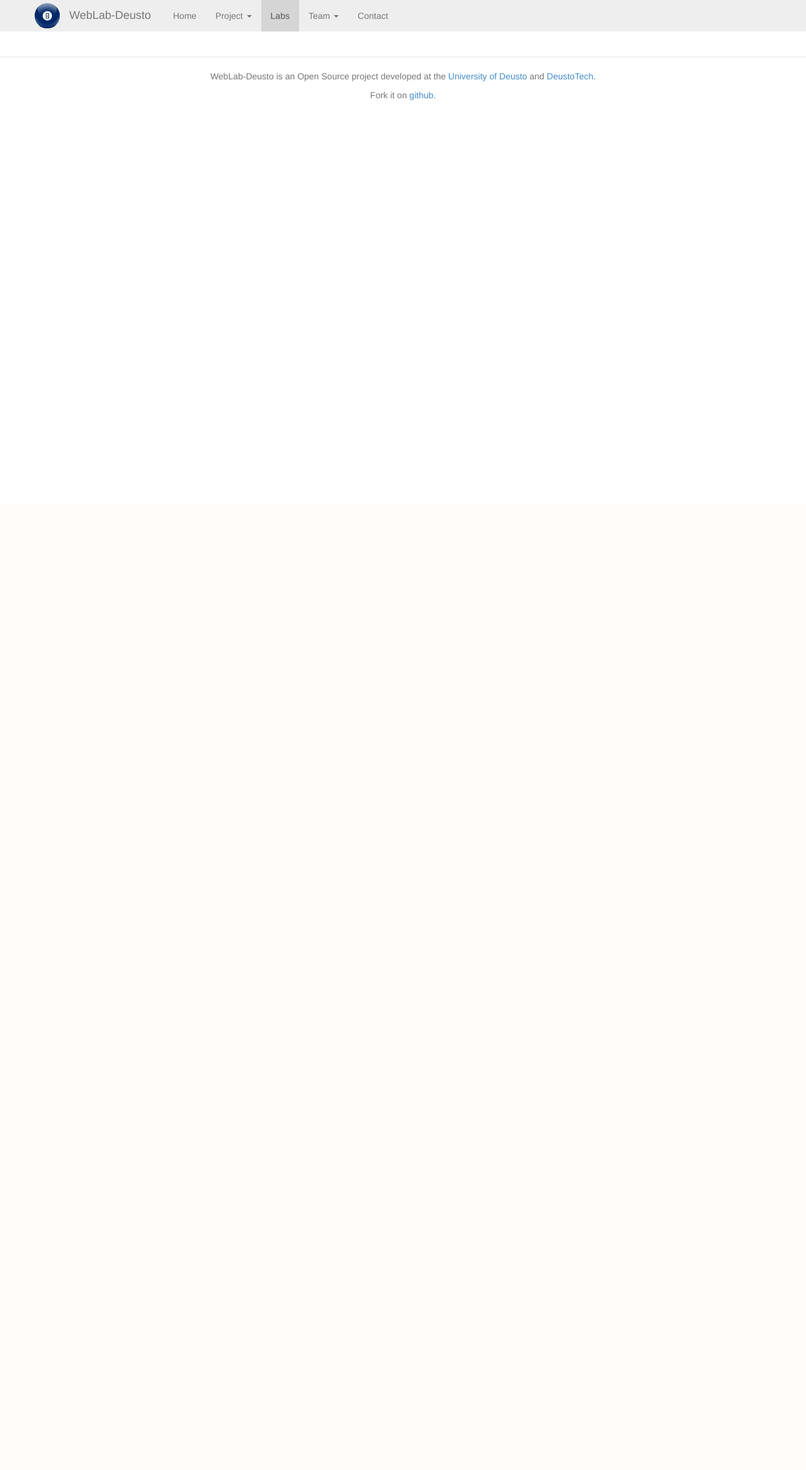
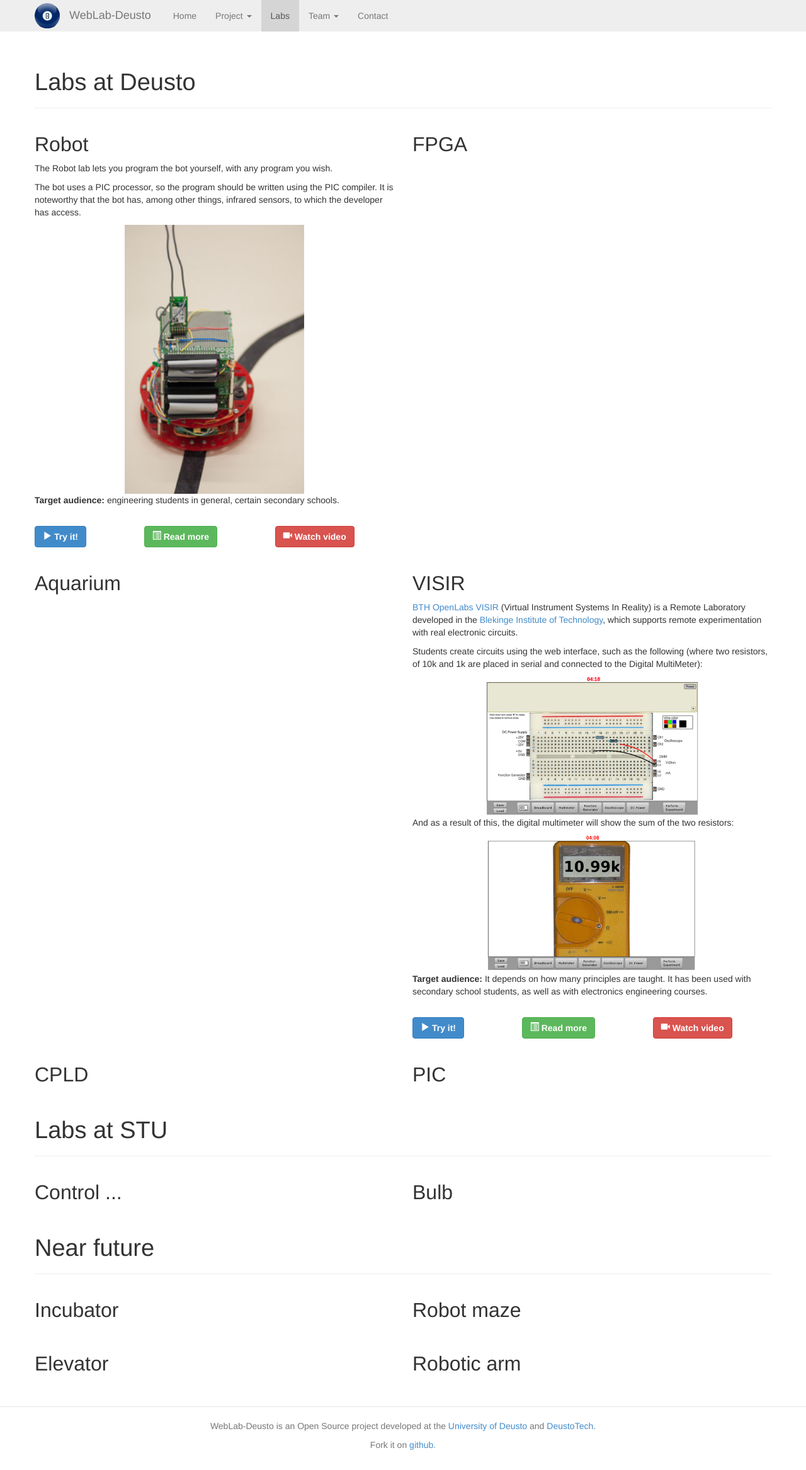
Before and after one commit to weblabdeusto/website, a Python web app: template templates/labs.html in a window 1280 px wide. Shown: the whole page at 63% size. Before the commit the page ends 159 px from the top, so only its background shows below. Run offline with Jinja, Linux system fonts and the light colour scheme; the template is opened without the code that fills it, so the values that code supplies are empty.

Commit message:
Add labs

```diff
--- a/templates/labs.html
+++ b/templates/labs.html
@@ -2,4 +2,141 @@
 {% extends "_base.html" %}
 {% block body %}
 
+<div class="container">
+
+    <div class="page-header">
+        <h1>Labs at Deusto</h1>
+    </div>
+
+    <div class="row vmargin-20">
+        <div class="col-lg-6">
+            <h2>Robot</h2>
+
+            <p>The Robot lab lets you program the bot yourself, with any program you wish.</p>
+
+            <p>The bot uses a PIC processor, so the program should be written using the PIC compiler. It is noteworthy that the bot has, among other things, infrared sensors, to which the developer has access.</p>
+
+            <div class="text-center">
+                <img src="assets/img/robot.jpg" width="50%"/>
+            </div>
+
+            <p><b>Target audience:</b> engineering students in general, certain secondary schools.</p>
+
+            <a class="btn btn-primary" href="https://www.weblab.deusto.es/weblab/client/#page=experiment&exp.category=Robot%20experiments&exp.name=robot-movement"><span class="glyphicon glyphicon-play"></span> Try it!</a>
+            <span class="spacer"></span>
+            <a class="btn btn-success" href="http://weblabdeusto.readthedocs.org/en/latest/sample_labs.html#robot"><span class="glyphicon glyphicon-list-alt"></span> Read more</a>
+            <span class="spacer"></span>
+            <button class="btn btn-danger" onClick="loadVideo(this, 'http://www.youtube.com/embed/1WWAZVyuOBg', 1.4)"><span class="glyphicon glyphicon-facetime-video"></span> Watch video</a>
+        </div>
+
+        <div class="col-lg-6">
+            <h2>FPGA</h2>
+
+        </div>
+
+    </div>
+
+    <div class="row vmargin-20">
+        <div class="col-lg-6">
+            <h2>Aquarium</h2>
+        </div>
+
+        <div class="col-lg-6">
+            <h2>VISIR</h2>
+
+            <p><a href="http://openlabs.bth.se/electronics">BTH OpenLabs VISIR</a> (Virtual Instrument Systems In Reality) is a Remote Laboratory developed in the <a href="http://www.bth.se/">Blekinge Institute of Technology</a>, which supports remote experimentation with real electronic circuits.</p>
+
+            <p>Students create circuits using the web interface, such as the following (where two resistors, of 10k and 1k are placed in serial and connected to the Digital MultiMeter):</p>
+
+            <div class="text-center">
+                <img src="assets/img/visir_circuit.png" width="60%"/>
+            </div>
+
+            <p>And as a result of this, the digital multimeter will show the sum of the two resistors:</p>
+
+            <div class="text-center">
+                <img src="assets/img/visir_result.png" width="60%"/>
+            </div>
+
+
+            <p><b>Target audience:</b> It depends on how many principles are taught. It has been used with secondary school students, as well as with electronics engineering courses.</p>
+
+
+            <a class="btn btn-primary" href="https://www.weblab.deusto.es/weblab/client/#page=experiment&exp.category=Visir%20experiments&exp.name=visir"><span class="glyphicon glyphicon-play"></span> Try it!</a>
+            <span class="spacer"></span>
+            <a class="btn btn-success" href="http://weblabdeusto.readthedocs.org/en/latest/sample_labs.html#visir"><span class="glyphicon glyphicon-list-alt"></span> Read more</a>
+            <span class="spacer"></span>
+            <button class="btn btn-danger" onClick="loadVideo(this, 'http://www.youtube.com/embed/vI5aM6Yq3S4', 1.4)"><span class="glyphicon glyphicon-facetime-video"></span> Watch video</a>
+
+        </div>
+
+    </div>
+
+    <div class="row vmargin-20">
+        <div class="col-lg-6">
+            <h2>CPLD</h2>
+
+        </div>
+
+        <div class="col-lg-6">
+            <h2>PIC</h2>
+
+        </div>
+
+    </div>
+
+
+    <div class="page-header">
+        <h1>Labs at STU</h1>
+    </div>
+
+    <div class="row vmargin-20">
+        <div class="col-lg-6">
+            <h2>Control ...</h2>
+
+        </div>
+
+        <div class="col-lg-6">
+            <h2>Bulb</h2>
+
+        </div>
+
+    </div>
+
+
+    <div class="page-header">
+        <h1>Near future</h1>
+    </div>
+
+    <div class="row vmargin-20">
+        <div class="col-lg-6">
+            <h2>Incubator</h2>
+
+        </div>
+
+        <div class="col-lg-6">
+            <h2>Robot maze</h2>
+
+
+        </div>
+
+    </div>
+
+
+    <div class="row vmargin-20">
+        <div class="col-lg-6">
+            <h2>Elevator</h2>
+
+        </div>
+
+        <div class="col-lg-6">
+            <h2>Robotic arm</h2>
+
+
+        </div>
+    </div>
+
+
+</div>
+
 {% endblock %}
```
